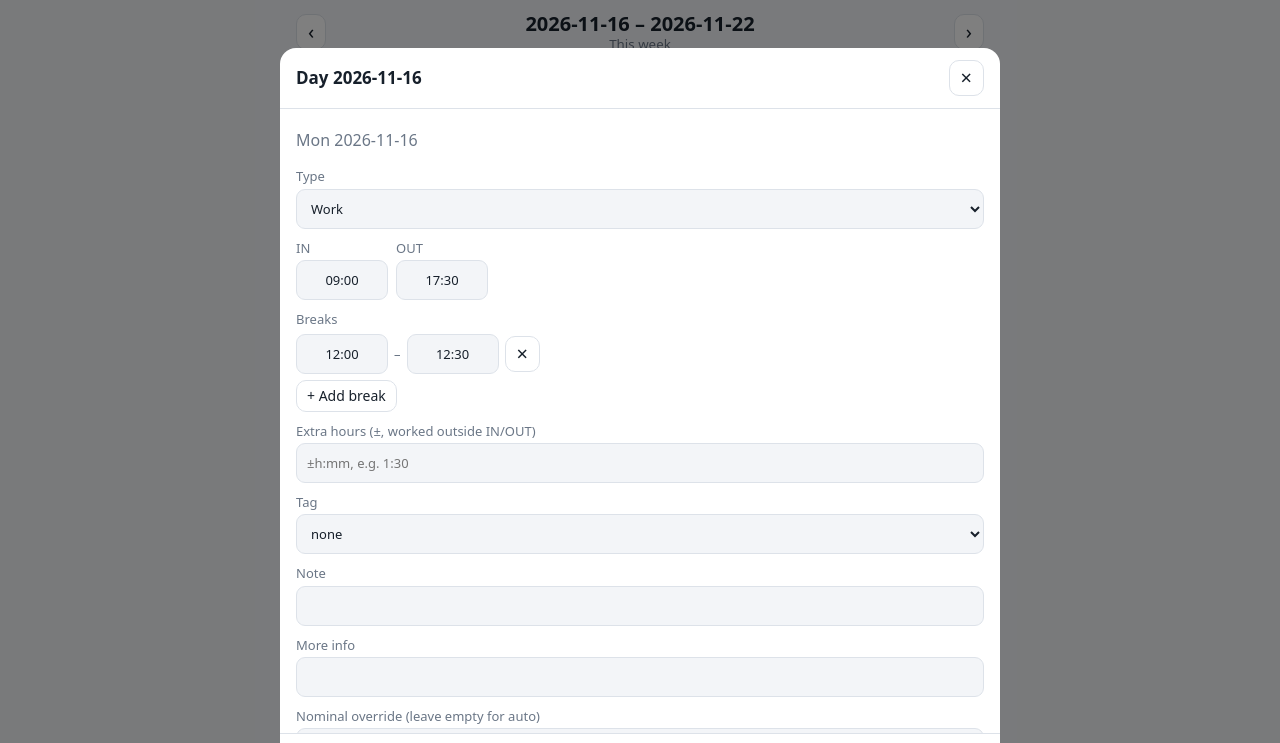
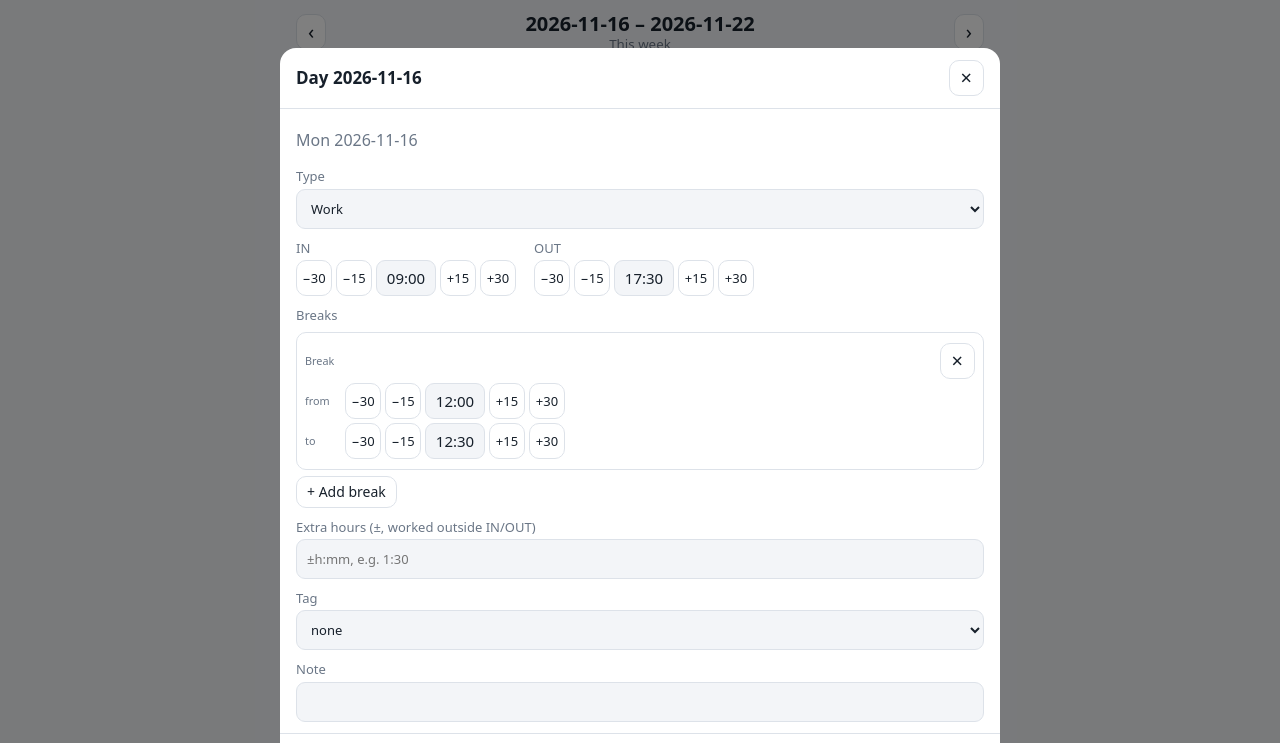
Before and after one commit to 00Sinom00/x7m4q9bd, a plain HTML site: page index.html in a window 1280 px wide. Both pictures are taken after a click on the element 640 px from the left and 454 px from the top of the page. Shown: the top 743 px of the page. Drawn offline with Linux system fonts and the light colour scheme.

Commit message:
Add files via upload

```diff
--- a/app.js
+++ b/app.js
@@ -2,7 +2,7 @@
 (function () {
   'use strict';
   const E = window.Engine;
-  const VERSION = '1.3.2';
+  const VERSION = '1.3.3';
   const $app = document.getElementById('app');
 
   let S = E.emptyState();            // synced data: settings, days, deleted, adjustments
@@ -120,6 +120,22 @@
     const m = E.parseTime(i.value);
     i.classList.toggle('bad', m === undefined);
     return m === undefined ? undefined : E.fmtTime(m);
+  }
+  // A time input with -30 / -15 on its left and +15 / +30 on its right. An empty field starts from `fallback()`.
+  function timeStepper(input, fallback) {
+    const step = (d) => el('button', {
+      type: 'button', class: 'btn step', 'aria-label': `${d > 0 ? 'add' : 'subtract'} ${Math.abs(d)} minutes`,
+      onclick: () => {
+        const cur = E.parseTime(input.value);
+        if (cur === undefined) { input.classList.add('bad'); return; }
+        const start = cur != null ? cur : E.parseTime(fallback && fallback());
+        const base = start == null || start === undefined ? 720 : start;
+        input.classList.remove('bad');
+        input.value = E.fmtTime(((base + d) % 1440 + 1440) % 1440);
+        input.dispatchEvent(new Event('input', { bubbles: true }));
+      },
+    }, (d > 0 ? '+' : '\u2212') + Math.abs(d));
+    return el('div', { class: 'stepper' }, step(-30), step(-15), input, step(15), step(30));
   }
   function durInput(min, placeholder, signed) {
     return el('input', { type: 'text', autocomplete: 'off', placeholder: placeholder || 'h:mm or 1.5', class: 'dur', value: min ? E.hm(min, !!signed) : '' });
@@ -249,8 +265,12 @@
 
     const addBreak = (s, e2) => {
       const row = { s: timeInput(s), e: timeInput(e2) };
-      row.node = el('div', { class: 'row tight', style: 'margin-top:6px' }, row.s, '–', row.e,
-        el('button', { class: 'icon', 'aria-label': 'Remove break', onclick: () => { row.node.remove(); brRows.splice(brRows.indexOf(row), 1); refresh(); } }, '×'));
+      const dflt = (i) => (sch && sch.breaks && sch.breaks[0] && sch.breaks[0][i]) || (i ? '12:30' : '12:00');
+      row.node = el('div', { class: 'brk' },
+        el('div', { class: 'brk-line' }, el('small', { style: 'flex:1;width:auto' }, 'Break'),
+          el('button', { class: 'icon', 'aria-label': 'Remove break', onclick: () => { row.node.remove(); brRows.splice(brRows.indexOf(row), 1); refresh(); } }, '×')),
+        el('div', { class: 'brk-line' }, el('small', {}, 'from'), timeStepper(row.s, () => dflt(0))),
+        el('div', { class: 'brk-line' }, el('small', {}, 'to'), timeStepper(row.e, () => row.s.value || dflt(1))));
       row.node.addEventListener('input', refresh);
       brRows.push(row); brBox.append(row.node);
     };
@@ -270,11 +290,12 @@
       const auto = E.nominalFor(S.settings, date, Object.assign({}, t, { nominalMin: undefined }));
       const nom = t.nominalMin != null ? t.nominalMin : auto;
       nomHint.textContent = `auto: ${E.hm(auto)} (${E.dec(auto)} h)`;
-      prev.replaceChildren(
+      prev.replaceChildren(...[
         el('div', { class: 'kv' }, el('span', {}, 'Worked (incl. extra)'), dual(worked)),
         el('div', { class: 'kv' }, el('span', {}, 'Nominal'), dual(nom)),
         el('div', { class: 'kv strong' }, el('span', {}, 'Difference'), dual(worked - nom, true)),
-        ['comp', 'halfcomp'].includes(t.type) ? el('small', {}, 'Time in lieu: uses this week\'s Überstunden first, then Überzeit.') : null);
+        ['comp', 'halfcomp'].includes(t.type) ? el('small', {}, 'Time in lieu: uses this week\'s Überstunden first, then Überzeit.') : null,
+      ].filter(Boolean));
     }
     typeSel.addEventListener('change', () => {
       const ty = typeSel.value;
@@ -327,7 +348,9 @@
     const body = [
       el('p', { class: 'muted' }, `${E.WEEKDAYS[E.dow(date)]} ${date}`, info.holiday ? ` · ${info.holiday.name}${info.holiday.half ? ' (half day)' : ''}` : ''),
       field('Type', typeSel),
-      el('div', { class: 'row' }, field('IN', inI), field('OUT', outI)),
+      el('div', { class: 'row', style: 'gap:4px 18px' },
+        field('IN', timeStepper(inI, () => sch && sch.in)),
+        field('OUT', timeStepper(outI, () => sch && sch.out))),
       field('Breaks', brBox, el('button', { class: 'btn small', style: 'margin-top:6px', onclick: () => { addBreak('', ''); } }, '+ Add break')),
       field('Extra hours (±, worked outside IN/OUT)', extraI),
       field('Tag', tagSel), field('Note', noteI), field('More info', note2I),
@@ -514,11 +537,10 @@
     const y = +today.slice(0, 4), yr = C.years[y], legal = yr ? yr.legalUzMin : 0;
     const bar = (min, cap) => el('div', { class: 'bar' + (min > cap ? ' over' : '') }, el('i', { style: `width:${Math.min(100, cap ? (min / cap) * 100 : 0)}%` }));
     out.push(el('div', { class: 'card' }, el('h3', {}, `Legal Überzeit ${y} (as per Arbeitsgesetz, Swiss Federal Labour Act [SR 822.11])`),
-      el('p', { class: 'muted', style: 'margin:0 0 6px' }, `Hours worked above ${E.hm(s.legalWeekMin)} per week. Can differ from your Überzeit in the compensation balance.`),
+      el('p', { class: 'muted', style: 'margin:0 0 6px' }, `Hours worked above ${E.hm(s.legalWeekMin)} per week.`),
       kv('Legal Überzeit this year', legal),
       el('small', {}, `Surcharge-free limit ${E.hm(s.legalFreeYearMin)} (${E.dec(s.legalFreeYearMin)} h)`), bar(legal, s.legalFreeYearMin),
-      el('small', {}, `Yearly cap ${E.hm(s.legalCapYearMin)} (${E.dec(s.legalCapYearMin)} h)`), bar(legal, s.legalCapYearMin),
-      kv('Überzeit by your rule, this year', yr ? yr.uzMin : 0, { signed: true })));
+      el('small', {}, `Yearly cap ${E.hm(s.legalCapYearMin)} (${E.dec(s.legalCapYearMin)} h)`), bar(legal, s.legalCapYearMin)));
     const wk = C.weeks[E.weekStart(today)];
     out.push(el('div', { class: 'card' }, el('h3', {}, 'Überstunden (tracking only)'),
       kv('Total since cutoff', t.usMin, { sub: 'covered by contract, never paid' }),
--- a/style.css
+++ b/style.css
@@ -100,3 +100,9 @@ input.bad { border-color: var(--neg); outline: 1px solid var(--neg); }
 .sheet-foot .btn { flex: 1 1 auto; }
 .toast { position: fixed; left: 50%; transform: translateX(-50%); bottom: calc(86px + env(safe-area-inset-bottom)); background: #222; color: #fff; padding: 10px 14px; border-radius: 10px; z-index: 30; display: flex; gap: 12px; align-items: center; max-width: 92vw; }
 .toast button { background: none; border: 0; color: #9cc4ff; font: inherit; font-weight: 650; }
+.stepper { display: flex; align-items: center; gap: 4px; }
+.stepper input.time { flex: 0 0 60px; width: 60px; min-width: 0; height: 36px; min-height: 36px; padding: 0 2px; font-size: 15px; }
+.btn.step { flex: 0 0 auto; min-width: 36px; height: 36px; min-height: 36px; padding: 0 4px; font-size: 13px; }
+.brk { border: 1px solid var(--line); border-radius: 10px; padding: 6px 8px; margin-top: 8px; }
+.brk-line { display: flex; align-items: center; gap: 6px; margin: 4px 0; }
+.brk-line > small { width: 34px; flex: 0 0 auto; }
--- a/sw.js
+++ b/sw.js
@@ -1,5 +1,5 @@
 /* Offline cache. Bump VERSION together with VERSION in app.js on every release. */
-const VERSION = '1.3.2';
+const VERSION = '1.3.3';
 const CACHE = 'wl-' + VERSION;
 const ASSETS = ['./', 'index.html', 'style.css', 'engine.js', 'app.js', 'manifest.json', 'icon-192.png', 'icon-512.png', 'icon-180.png'];
 
```
